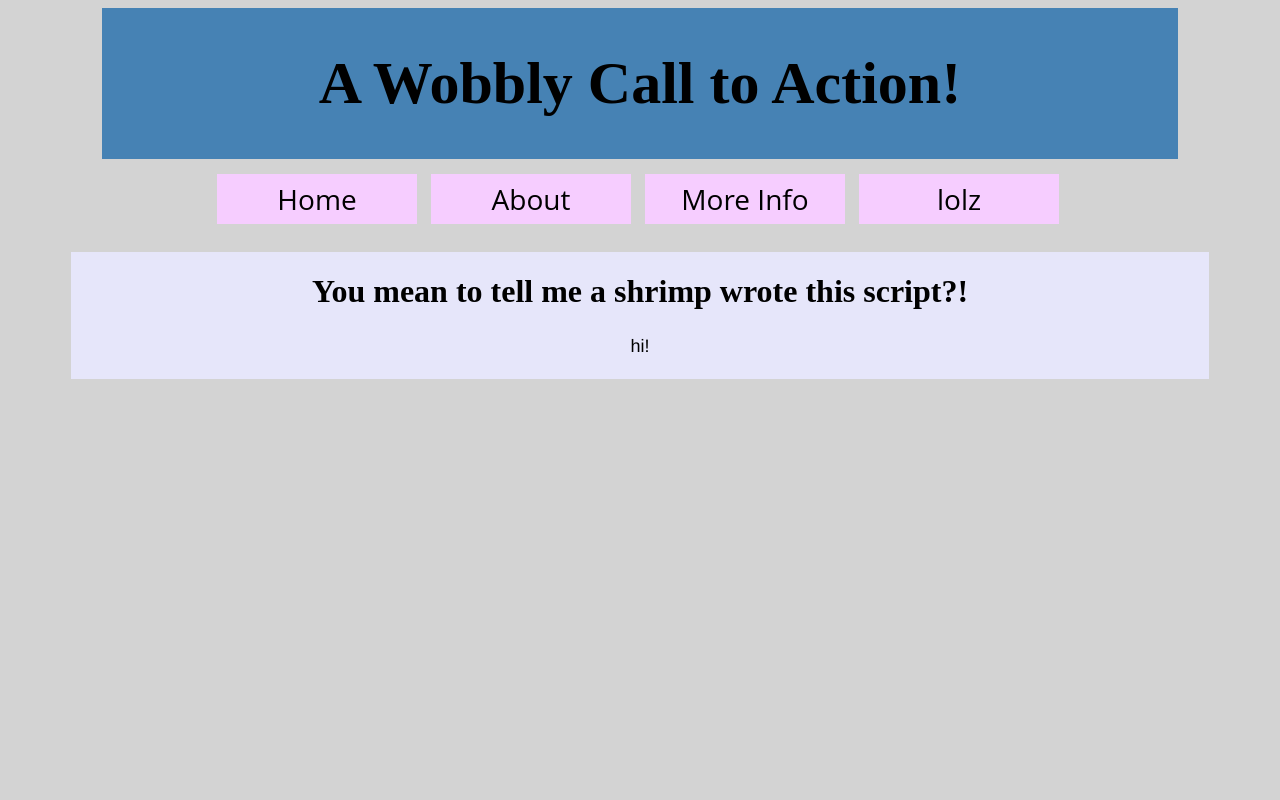
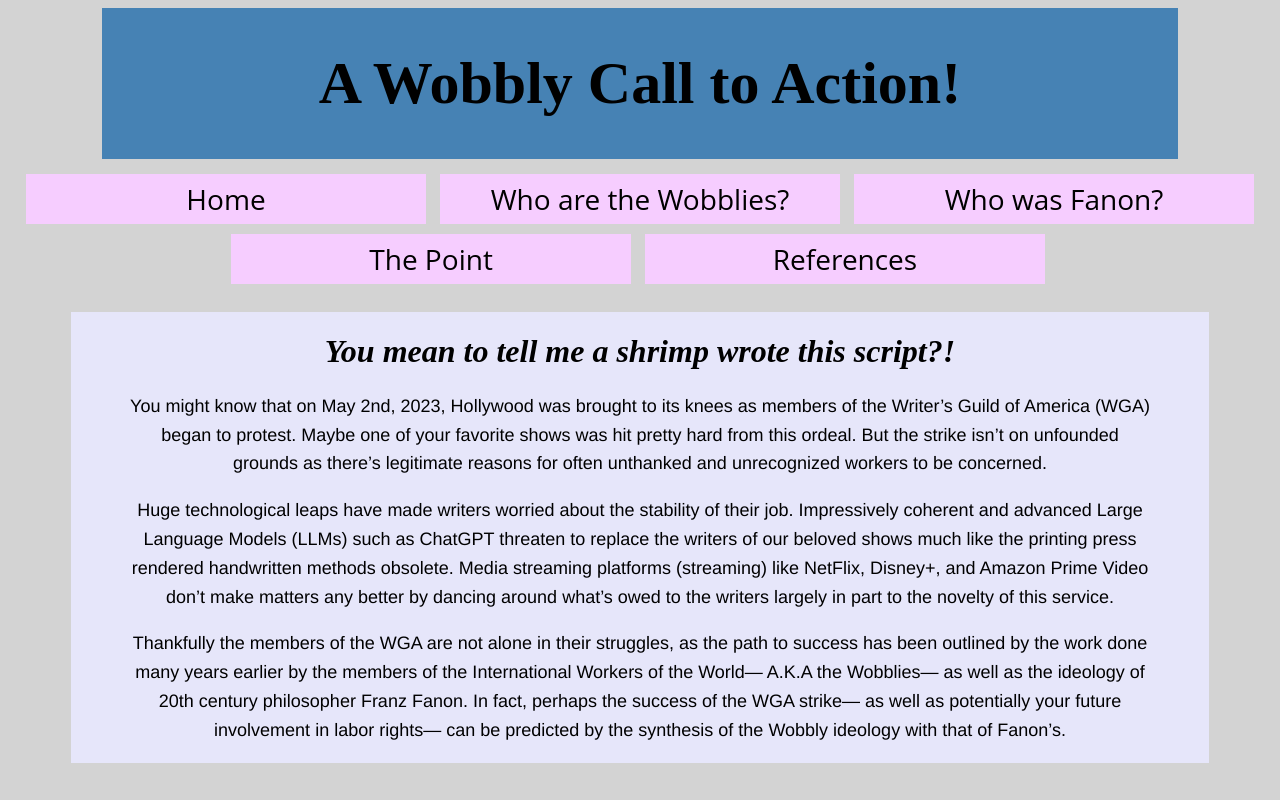
Before and after one commit to eavila6/hc431-final-project, a plain HTML site: page index.html in a window 1280 px wide. Drawn offline with Linux system fonts and the light colour scheme.

Commit message:
Alpha version of home page
a culmination of the home page's first iteration. Has most everything for this stage that is acceptable to present to an audience

```diff
--- a/index.html
+++ b/index.html
@@ -17,17 +17,29 @@
         <div class="btn-bar">
             <div class="btn-group">
                 <button>Home</button>
-                <button>About</button>
-                <button>More Info</button>
-                <button>lolz</button>
+                <button>Who are the Wobblies?</button>
+                <button>Who was Fanon?</button>
+                <button>The Point</button>
+                <button>References</button>
             </div>
         </div>
 
         <div class="container">
             <div class="box">
                 <div class="text-centered">
-                    <h1>You mean to tell me a shrimp wrote this script?!</h1>
-                    <p>hi!</p>
+                    <h1><em>You mean to tell me a shrimp wrote this script?!</em></h1>
+                    <p>You might know that on May 2nd, 2023, Hollywood was brought to its knees as members of the Writer’s Guild of America (WGA) began to protest.
+                        Maybe one of your favorite shows was hit pretty hard from this ordeal.
+                        But the strike isn’t on unfounded grounds as there’s legitimate reasons for often unthanked and unrecognized workers to be concerned.
+                    </p>
+                    <p>Huge technological leaps have made writers worried about the stability of their job.
+                        Impressively coherent and advanced Large Language Models (LLMs) such as ChatGPT threaten to replace the writers of our beloved shows much like the printing press rendered handwritten methods obsolete.
+                        Media streaming platforms (streaming) like NetFlix, Disney+, and Amazon Prime Video don’t make matters any better by dancing around what’s owed to the writers largely in part to the novelty of this service.
+                    </p>
+                    <p>
+                        Thankfully the members of the WGA are not alone in their struggles, as the path to success has been outlined by the work done many years earlier by the members of the International Workers of the World— A.K.A the Wobblies— as well as the ideology of 20th century philosopher Franz Fanon.
+                        In fact, perhaps the success of the WGA strike— as well as potentially your future involvement in labor rights— can be predicted by the synthesis of the Wobbly ideology with that of Fanon’s.
+                    </p>
                 </div>
             </div>
         </div>
--- a/styles.css
+++ b/styles.css
@@ -16,7 +16,7 @@ button {
 	color: black;
   margin: 5px;
 	height: 50px;
-	width: 200px;
+	width: 400px;
 	font-family: "Open Sans", sans-serif;
   font-size: 28px;
 }
@@ -75,6 +75,8 @@ button {
 .text-centered{
   justify-content: center;
   text-align: center;
+  margin: auto;
+  width: 90%;
 }
 
 /* ----ID section ------------------------------------------------- */
```
